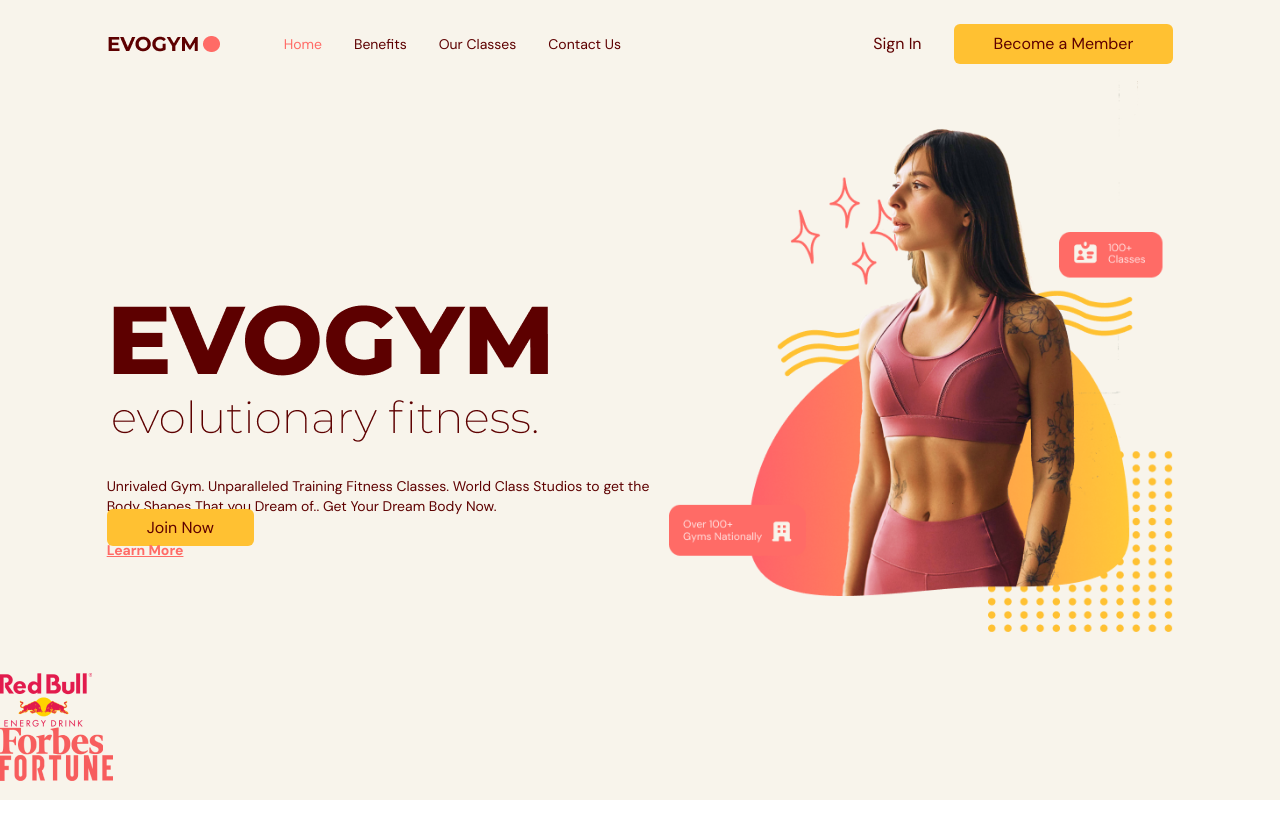
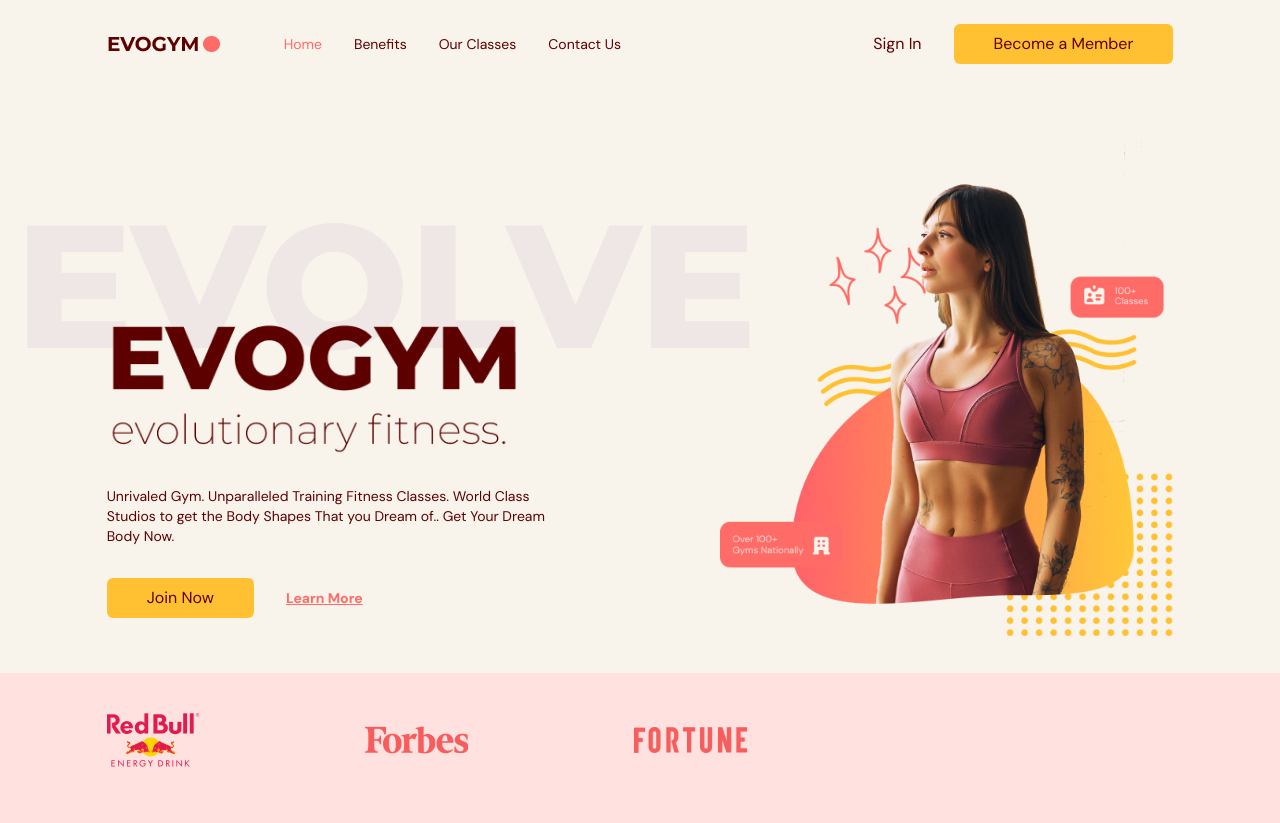
Before and after one commit to MomenAhmed600/Fitness-App, a React (Vite) app: page / in a window 1280 px wide. Before the commit the page ends 800 px from the top, so only its background shows below. Built offline with nearby package versions, Linux system fonts and the light colour scheme.

Commit message:
last-update

```diff
--- a/src/scenes/home/index.tsx
+++ b/src/scenes/home/index.tsx
@@ -7,6 +7,8 @@
 import SponsorForbes from "@/assets/SponsorForbes.png";
 import SponsorFortune from "@/assets/SponsorFortune.png";
 import AnchorLink from "react-anchor-link-smooth-scroll";
+import { motion } from "framer-motion";
+
 
 type Props = {
   setSelectedPage: (value: SelectedPage) => void;
@@ -23,9 +25,19 @@
         {/* MAIN HEADER */}
         <div className="z-10 mt-32 md:basis-3/5">
           {/* HEADINGS */}
-          <div>
-            <div>
-              <div>
+          <motion.div
+            className="md:mt-20"
+            initial="hidden"
+            whileInView="visible"
+            viewport={{ once: true, amount: 0.5 }}
+            transition={{ duration: 0.5 }}
+            variants={{
+              hidden: { opacity: 0, x: -50 },
+              visible: { opacity: 1, x: 0 },
+            }}
+          >
+            <div className="relative">
+              <div className="before:absolute before:-top-20 before:-left-20 before:z-[-1] before:content-evolvetext">
                 <img alt="home-pagen-text" src={HomePageText} />
               </div>
             </div>
@@ -36,10 +48,20 @@
               Studios to get the Body Shapes That you Dream of.. Get Your Dream
               Body Now.
             </p>
-          </div>
+          </motion.div>
 
           {/* ACTIONS */}
-            <div>
+          <motion.div
+            className="mt-8 flex items-center gap-8 md:justify-start"
+            initial="hidden"
+            whileInView="visible"
+            viewport={{ once: true, amount: 0.5 }}
+            transition={{ delay: 0.2,duration: 0.5 }}
+            variants={{
+              hidden: { opacity: 0, x: -50 },
+              visible: { opacity: 1, x: 0 },
+            }}
+          >
             <ActionButton setSelectedPage={setSelectedPage}>
               Join Now
             </ActionButton>
@@ -50,19 +72,21 @@
             >
               <p>Learn More</p>
             </AnchorLink>
-            </div>
+          </motion.div>
+
         </div>
 
         {/* IMAGE */}
-          <div>
+        <div className="flex basis-3/5 justify-center md:z-10
+          md:ml-40 md:mt-16 md:justify-items-end">
           <img alt="home-pageGraphic" src={HomePageGraphic} />
         </div>
       </div>
       {/* SPONSORS */}
       {isAboveMediumScreens && (
-          <div>
-            <div>
-              <div>
+        <div className="h-[150px] w-full bg-primary-100 py-10">
+          <div className="mx-auto w-5/6">
+            <div className="flex w-3/5 items-center justify-between gap-8">
               <img alt="redbull-sponsor" src={SponsorRedBull} />
               <img alt="sponsorforbes-sponsor" src={SponsorForbes} />
               <img alt="sponsorfortune-sponsor" src={SponsorFortune} />
```
Lines whose indentation alone changed are shown as unchanged.
